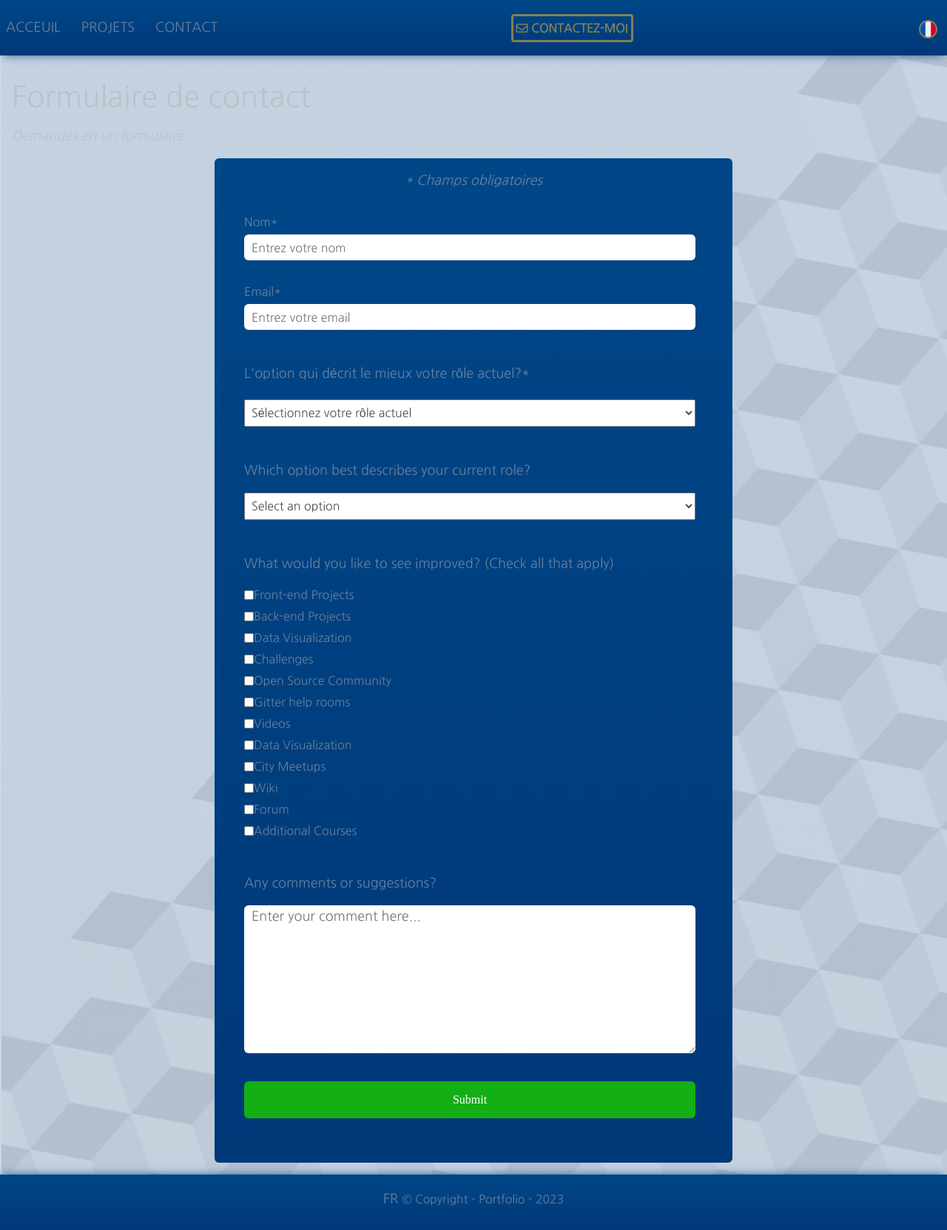
After one commit to no-live/Portfolio-of, a PHP site: page /contact.php in a window 1280 px wide. The commit adds this page. Shown: the whole page at 74% size. Run offline with PHP 8.4, Linux system fonts and the light colour scheme; some web fonts are replaced.

Commit message:
new file:   contact.php

```diff
--- /dev/null
+++ b/contact.php
@@ -0,0 +1,147 @@
+<?php
+session_start();
+session_unset();
+include './inc/multilang.php';
+?>
+<!DOCTYPE html>
+
+<html lang="<?php echo $lang['LANG']; ?>">
+
+<head>
+    <meta charset="UTF-8">
+    <meta http-equiv="X-UA-Compatible" content="IE=edge">
+    <meta name="viewport" content="width=device-width, initial-scale=1.0">
+    <title><?php echo $lang['PAGE_TITLE']; ?></title>
+    <?php include("./link.php") ?>
+    <meta name="description" content="<?php echo $lang['SITE_NAME']; ?>">
+</head>
+
+<body class="bodyc">
+    <?php include("./header.php") ?>
+
+    <div class="main-container d-flex f-wrap g-1">
+        <main id="main">
+            <div id="title">
+                <h1>Formulaire de contact</h1>
+                <p id="description"><em>Demandes en un formulaire</em></p>
+            </div>
+            <form id="formulaire_contact" method="POST">
+                <p><em>* Champs obligatoires</em></p>
+                <div class="group">
+                    <label id="name-label" for="name"><?php echo $lang['FORM_NAME']; ?>*</label>
+                    <input id="name" class="form" type="texte" name="name" placeholder="<?php echo $lang['FORM_NAME_HOLD']; ?>" required="">
+                </div>
+
+                <div class="group">
+                    <label id="email-label" for="email"><?php echo $lang['FORM_MAIL']; ?>*</label>
+                    <input id="email" class="form" type="email" name="email" placeholder="<?php echo $lang['FORM_MAIL_HOLD']; ?>" required="">
+                </div>
+
+
+                <div class="group1">
+                    <p><?php echo $lang['FORM_DROP']; ?>*</p>
+                    <label id="dropdown-label" for="list"></label>
+                    <select id="dropdown" class="form" type="texte" name="list" required="">
+                        <option disabled="" selected="" value=""><?php echo $lang['FORM_DROP_OPTION0']; ?></option>
+                        <option value="student"><?php echo $lang['FORM_DROP_OPTION1']; ?></option>
+                        <option value="job"><?php echo $lang['FORM_DROP_OPTION2']; ?></option
+                        <option value="preferNo"><?php echo $lang['FORM_DROP_OPTION3']; ?></option>
+                        <option value="other"><?php echo $lang['FORM_DROP_OPTION4']; ?></option>
+                    </select>
+                </div>
+                <!-- <div class="group">
+                    <p>Would you recommend FreeCodeCamp to a friend?</p>
+                    <label>
+                        <input name="user-recommend" value="definitely" type="radio" class="input-radio" checked="">
+                        Definitely
+                    </label>
+                    <label>
+                        <input name="user-recommend" value="maybe" type="radio" class="input-radio">
+                        Maybe
+                    </label>
+                    <label>
+                        <input name="user-recommend" value="not-sure" type="radio" class="input-radio">
+                        Not sure
+                    </label>
+                </div> -->
+                <div class="group1">
+                    <p>Which option best describes your current role?</p>
+                    <select id="most-like" name="mostLike" class="form" required="">
+                        <option disabled="" selected="" value="">Select an option</option>
+                        <option value="challenges">Challenges</option>
+                        <option value="projects">Projects</option>
+                        <option value="community">Community</option>
+                        <option value="openSource">Open Source</option>
+                    </select>
+                </div>
+                <div class="group">
+                    <p>What would you like to see improved? (Check all that apply)</p>
+                    <label>
+                        <input name="fav" value="Front-end Projects" type="checkbox">
+                        Front-end Projects
+                    </label>
+                    <label>
+                        <input name="fav" value="Back-end Projects" type="checkbox">
+                        Back-end Projects
+                    </label>
+                    <label>
+                        <input name="fav" value="Data Visualization" type="checkbox">
+                        Data Visualization
+                    </label>
+                    <label>
+                        <input name="fav" value="Challenges" type="checkbox">
+                        Challenges
+                    </label>
+                    <label>
+                        <input name="fav" value="Open Source Community" type="checkbox">
+                        Open Source Community
+                    </label>
+                    <label>
+                        <input name="fav" value="Gitter help rooms" type="checkbox">
+                        Gitter help rooms
+                    </label>
+                    <label>
+                        <input name="fav" value="Videos" type="checkbox">
+                        Videos
+                    </label>
+                    <label>
+                        <input name="fav" value="Data Visualization" type="checkbox">
+                        Data Visualization
+                    </label>
+                    <label>
+                        <input name="fav" value="City Meetups" type="checkbox">
+                        City Meetups
+                    </label>
+                    <label>
+                        <input name="fav" value="Wiki" type="checkbox">
+                        Wiki
+                    </label>
+                    <label>
+                        <input name="fav" value="Forum" type="checkbox">
+                        Forum
+                    </label>
+                    <label>
+                        <input name="fav" value="Additional Courses" type="checkbox">
+                        Additional Courses
+                    </label>
+                </div>
+                <div class="group">
+                    <p>Any comments or suggestions?</p>
+                    <textarea id="comments" class="input-textarea" name="comment" placeholder="Enter your comment here..."></textarea>
+                </div>
+                <div class="group1">
+                    <button type="submit" id="submit" class="submit-button">
+                        Submit
+                    </button>
+                </div>
+
+            </form>
+    </div>
+
+    </main>
+    <?php include("./footer.php") ?>
+
+    <script src="https://cdn.jsdelivr.net/npm/bootstrap@5.2.3/dist/js/bootstrap.bundle.min.js"></script>
+</body>
+
+</html>
--- a/css/master.css
+++ b/css/master.css
@@ -7,10 +7,12 @@
 :root {
     /* --bleu1: radial-gradient(circle, rgb(13, 16, 112) 36%, rgba(13,16,112,1) 100%); */
     /* --bleu1: radial-gradient(circle, rgb(1, 36, 86) 36%, rgba(1,36,86,1) 100%); */
-    --bleu1: linear-gradient(to bottom, #004788, #003878);
+    --bleu1: linear-gradient(to bottom, rgb(0, 71, 136), rgb(0, 56, 120));
+    --bleu1-shadow-color-top: 0,56,120;
+    --bleu1-shadow-color-bot: 0,71,136;
     --primary: #f8ba3486;
     --light: #f5f5f5;
-    --dark: #090018;
+    --dark: #000000;
     --white: #b8b4b48f;
     --header-height: 75px;
     --dombgcolor: rgb(29, 31, 31);
@@ -114,19 +116,15 @@ span::before{
 }
 aside {
     flex: 1 1 150px;
-    background-image: url('../images/bg.jpg');
-    /*background-size: cover;*/
-    /*background-repeat: no-repeat;*/
     max-width: min-content;
-    background-size: 120%;
     background-color: #f5f5f7;
-    /*margin-top: 1200px; */
+
 }
 
 .main-footer{
-    z-index: 0;
+    z-index: 2;
     position: sticky;
-    box-shadow: 0px -3px 13px -5px rgb(13, 16, 112);
+    box-shadow: 0px -3px 13px -5px rgb(var(--bleu1-shadow-color-bot));
 
 }
 
@@ -266,9 +264,8 @@ blockquote i {
     position: fixed;
     top:0;
     width:100%;
-    z-index: 1;
-    /*max-width: 1740px;*/
-    box-shadow: 0px 3px 13px -5px rgb(13, 16, 112);
+    z-index: 2;
+    box-shadow: 0px 3px 13px -5px rgb(var(--bleu1-shadow-color-top));
 
 }
 
--- /dev/null
+++ b/css/style_contact.css
@@ -0,0 +1,119 @@
+.bodyc{
+
+    background-image:linear-gradient(to bottom, rgba(0, 71, 136,0.2), rgba(0, 56, 120,0.2)), url('../images/bodybg.jpg');
+    background-repeat: no-repeat;
+    /* background-attachment:fixed; */
+    background-size: cover;
+    max-width: 100%;
+    color:var(--white);
+    /* font-family: Poppins; */
+
+}
+#main{
+    max-width: 100%;
+    padding:1rem;
+}
+#formulaire_contact{
+    background: linear-gradient(to bottom, rgb(0, 71, 136), rgb(0, 56, 120));
+    text-align: center;
+    margin-right: auto;
+    margin-left: auto;
+    max-width: 700px;
+    border-radius: 6px;
+    padding-top: 1px;
+    padding-bottom: 60px;
+    min-height:auto;
+
+}
+.group{
+    max-width: 100%;
+    height: auto;
+    text-align: left;
+    margin-top:20px;
+    padding-top: 10px;
+    padding-left: 40px;
+    padding-right:50px;
+}
+.group1{
+    max-width: 100%;
+    height: auto;
+    text-align: left;
+    margin-top:20px;
+    padding-top: 10px;
+    padding-left: 40px;
+    padding-right:50px;
+    margin-right: -14px;
+}
+.group input{
+    padding-left: 10px;
+    border-radius: 6px;
+    border-style: none;
+    /* font-family: Poppins; */
+    font-size: 16px;
+    color: rgba(5, 5, 5, 0.705);
+}
+#dropdown{
+    /* font-family: Poppins; */
+    padding-left: 5px;
+    font-size: 16px;
+    color:rgba(5, 5, 5, 0.705);
+    height: 37px;
+    width: 620px;
+
+}
+#most-like{
+    /* font-family: Poppins; */
+    padding-left: 5px;
+    font-size: 16px;
+    color:rgba(5, 5, 5, 0.705);
+    height: 37px;
+    width: 620px;
+}
+.input-radio{
+    display: inline-block;
+    box-sizing: border-box;
+    font-size: 30px;
+}
+label .input-radio {
+   margin-bottom: 3px;
+   margin-right: 7px;
+}
+.form{
+    max-width: 100%;
+    width: 620px;
+    text-align: left;
+    margin-left: auto;
+    margin-right: auto;
+    height: 35px;
+
+}
+label{
+    display: flex;
+    align-items: center;
+    font-size: 16px;
+    margin-bottom: 5px;
+}
+.input-textarea{
+    min-height: 200px;
+    width: 100%;
+    max-width: 100%;
+    /* font-family: Poppins; */
+    padding-left: 10px;
+    resize: vertical;
+    border-radius: 6px;
+    border-style: none;
+}
+.submit-button {
+    display: block;
+    align-self: center;
+    background: rgb(20, 175, 20);
+    max-width: 100%;
+    border-style: none;
+    font-family: Poppins;
+    font-size: 16px;
+    color: white;
+    height: 50px;
+    width:100%;
+    border-radius: 6px;
+
+}
--- a/header.php
+++ b/header.php
@@ -7,14 +7,14 @@
     <nav class="menu menu--header d-flex">
         <a class="menu__link p-1" href="./index.php?lang=<?=($lang['LANG']);?>"><?php echo $lang['MENU_HOME']; ?></a>
         <a class="menu__link p-1" href="./projets.php?lang=<?=($lang['LANG']);?>"><?php echo $lang['MENU_PROJECTS']; ?></a>
-        <a class="menu__link p-1" href="./contact.php">Contact</a>
+        <a class="menu__link p-1" href="./contact.php?lang=<?=($lang['LANG']);?>"><?php echo $lang['MENU_CONTACT']; ?></a>
     </nav>
 
     <div class="header-callbtn d-flex">
         <!--<div class="main-header__toggle btnlight btn shake">
             <i class="fas fa-skull"></i>
         </div>-->
-        <a class="btn p-1 m-1 shake" href="#"><i class="far fa-envelope"></i> <?php echo $lang['MENU_CALL']; ?></a>
+        <a class="btn p-1 m-1 shake" href="./contact.php?lang=<?=($lang['LANG']);?>"><i class="far fa-envelope"></i> <?php echo $lang['MENU_CALL']; ?></a>
     </div>
     <!--<div class="main-header__logo">
         <a class="bttn backgroundlog backgroundlog--imgout" href="#">
@@ -26,7 +26,7 @@
     if (!isset($_SESSION['lang']) or ($_SESSION['lang']) == 'FR' ){
         ?>
     <div class="main-header__lang">
-        <form action="./index.php" method="GET">
+        <form method="GET"> <!-- Pas de action, avec get => reste sur la page actuelle!-->
             <input type="hidden" name="lang" value="EN" />
             <input type="submit" class="header-btnlang header-btnlang--fr" value=""/>
         </form>
@@ -35,7 +35,7 @@
     <?php } else {
         ?>
         <div class="main-header__lang">
-        <form action="./index.php" method="GET">
+        <form method="GET">
             <input type="hidden" name="lang" value="FR" />
             <input type="submit" class="header-btnlang header-btnlang--eng" value=""/>
         </form>
--- a/languages/lang.fr.php
+++ b/languages/lang.fr.php
@@ -40,4 +40,17 @@ $lang['ARTICLE_4'] = '04 FR 🤘 Ut qui adipisicing est cupidatat.Aute irure eiu
 $lang['ARTICLE_5'] = '05 FR 🤘 Ut qui adipisicing est cupidatat.Cupidatat dolor eiusmod duis fugiat fugiat eiusmod nisi excepteur veniam mollit do laboris ipsum adipisicing.';
 $lang['ARTICLE_6'] = '06 FR 🤘 Ut qui adipisicing est cupidatat.Nulla nulla do adipisicing exercitation laborum voluptate.';
 
+//Formulaire
+
+$lang['FORM_NAME'] = 'Nom';
+$lang['FORM_NAME_HOLD'] = 'Entrez votre nom';
+$lang['FORM_MAIL'] = 'Email';
+$lang['FORM_MAIL_HOLD'] = 'Entrez votre email';
+$lang['FORM_DROP'] = 'L\'option qui décrit le mieux votre rôle actuel?';
+$lang['FORM_DROP_OPTION0'] = 'Sélectionnez votre rôle actuel';
+$lang['FORM_DROP_OPTION1'] = 'Etudiant';
+$lang['FORM_DROP_OPTION2'] = 'Professionel';
+$lang['FORM_DROP_OPTION3'] = 'Ne préfère pas répondre';
+$lang['FORM_DROP_OPTION4'] = 'Bot';
+
 ?>
--- a/link.php
+++ b/link.php
@@ -7,3 +7,4 @@ crossorigin="anonymous" referrerpolicy="no-referrer" />
 <link rel="stylesheet" href="./css/master.css">
 <link rel="stylesheet" href="./css/topnav.css">
 <link rel="stylesheet" href="./css/boxevent.css">
+<link rel="stylesheet" href="./css/style_contact.css">
```
Also changed, not shown: other parts of css/master.css (+32 -2 lines), aside.php (+7 -1 lines), languages/lang.en.php (+13 -0 lines).
